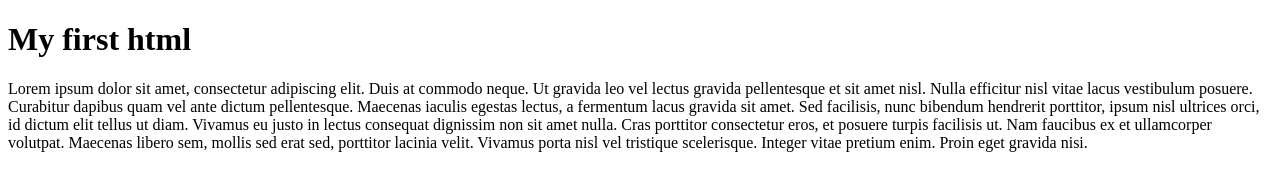
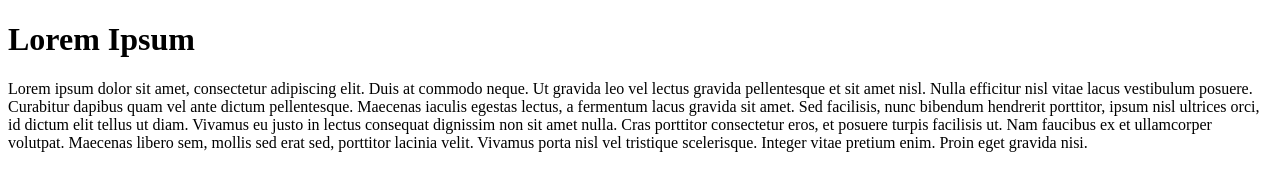
Before and after one commit to mrimranasif/first-html, a plain HTML site: page index.html in a window 1280 px wide. Drawn offline with Linux system fonts and the light colour scheme.

Commit message:
Update index.html

```diff
--- a/index.html
+++ b/index.html
@@ -1,13 +1,13 @@
 <!DOCTYPE html>
 <html>
   <head>
-    <title> First html </title>
+    <title> Lorem Ipsum </title>
   </head>
   <body>
     <header>
       <nav> </nav>
     </header>
-    <h1> My first html </h1>
+    <h1 style="text-size:30"> Lorem Ipsum </h1>
     <p> Lorem ipsum dolor sit amet, consectetur adipiscing elit. Duis at commodo neque. Ut gravida leo vel lectus gravida pellentesque et sit amet nisl. Nulla efficitur nisl vitae lacus vestibulum posuere. Curabitur dapibus quam vel ante dictum pellentesque. Maecenas iaculis egestas lectus, a fermentum lacus gravida sit amet. Sed facilisis, nunc bibendum hendrerit porttitor, ipsum nisl ultrices orci, id dictum elit tellus ut diam. Vivamus eu justo in lectus consequat dignissim non sit amet nulla. Cras porttitor consectetur eros, et posuere turpis facilisis ut. Nam faucibus ex et ullamcorper volutpat. Maecenas libero sem, mollis sed erat sed, porttitor lacinia velit. Vivamus porta nisl vel tristique scelerisque. Integer vitae pretium enim. Proin eget gravida nisi. </p>
     <footer>
     </footer>
```
